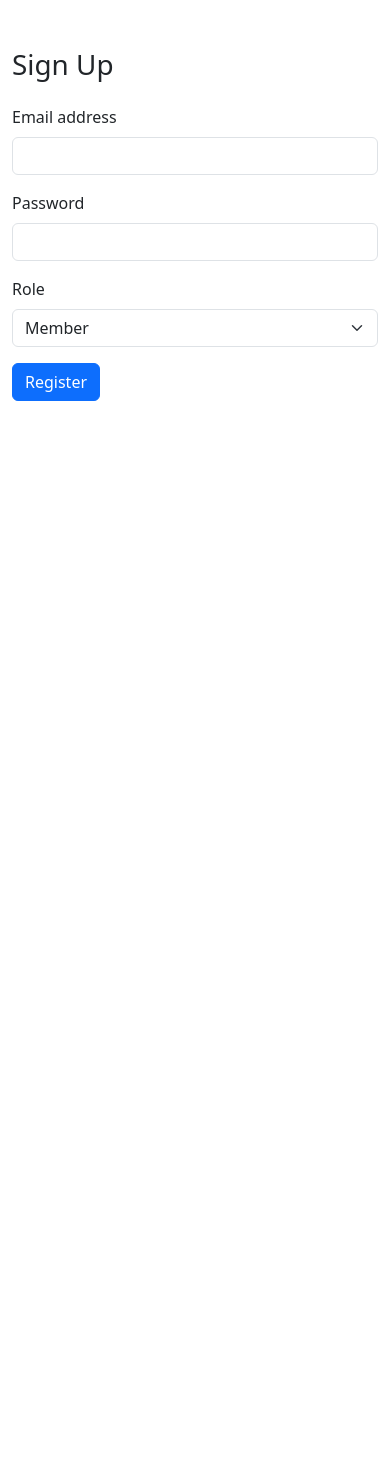
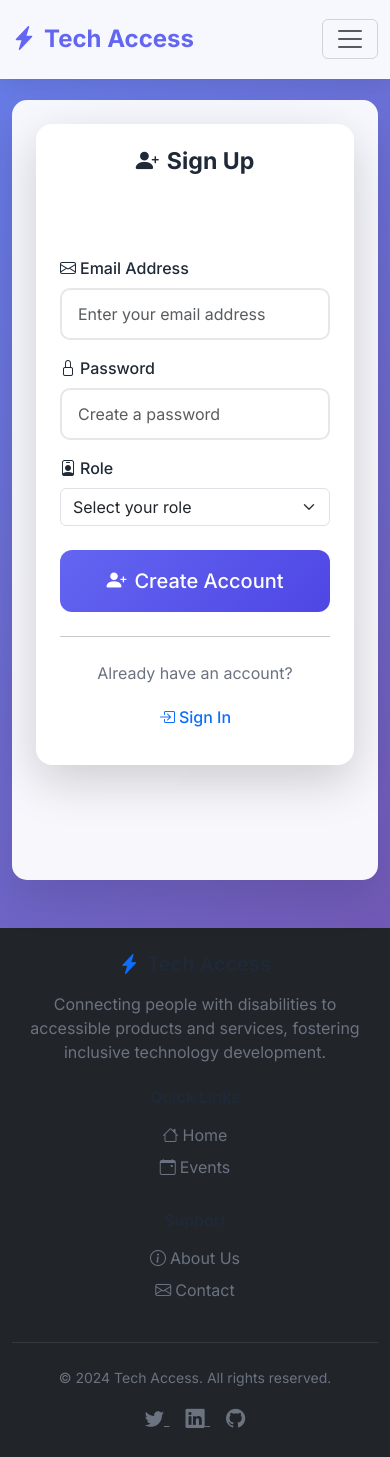
Before and after one commit to lancepounds/tech-access-platform, a Flask app: page /auth/signup in a window 390 px wide. Before the commit the page ends 401 px from the top, so only its background shows below. Run offline with Flask 3, Linux system fonts and the light colour scheme; some libraries are stand-ins or nearby versions.

Commit message:
Assistant checkpoint: Made signup page wider and more responsive
Assistant generated file changes:
- templates/signup.html: Make signup page wider and more responsive with better styling

---

User prompt:

the sign up page is too narrow

Replit-Commit-Author: Assistant
Replit-Commit-Session-Id: d6462252-cae5-4175-9888-b28313fbdbc9

```diff
--- a/templates/signup.html
+++ b/templates/signup.html
@@ -1,51 +1,118 @@
 
-<!doctype html>
-<html lang="en">
-<head>
-  <meta charset="UTF-8">
-  <title>Sign Up</title>
-  <link href="https://cdn.jsdelivr.net/npm/bootstrap@5.4.3/dist/css/bootstrap.min.css" rel="stylesheet">
-</head>
-<body class="container py-5">
-  <h1>Sign Up</h1>
-  <form id="signup-form" class="mt-4">
+{% extends "base.html" %}
+
+{% block title %}Sign Up – Tech Access{% endblock %}
+
+{% block content %}
+<div class="row justify-content-center">
+  <div class="col-12 col-sm-10 col-md-8 col-lg-6">
+    <div class="card shadow-lg border-0">
+      <div class="card-header bg-gradient text-white text-center py-4" style="background: linear-gradient(135deg, var(--primary-color), var(--primary-dark));">
+        <h3 class="mb-0 fw-bold">
+          <i class="bi bi-person-plus-fill me-2"></i>Sign Up
+        </h3>
+        <p class="mb-0 mt-2 opacity-90">Create your account to get started</p>
+      </div>
+      <div class="card-body p-4 p-md-5">
+        <form id="signup-form" class="needs-validation" novalidate>
           <div class="mb-3">
-      <label for="email" class="form-label">Email address</label>
-      <input type="email" class="form-control" id="email" required>
+            <label for="email" class="form-label">
+              <i class="bi bi-envelope me-1"></i>Email Address
+            </label>
+            <input type="email" class="form-control" id="email" required
+                   placeholder="Enter your email address">
+            <div class="invalid-feedback">
+              Please provide a valid email address.
             </div>
+          </div>
+
           <div class="mb-3">
-      <label for="password" class="form-label">Password</label>
-      <input type="password" class="form-control" id="password" required>
+            <label for="password" class="form-label">
+              <i class="bi bi-lock me-1"></i>Password
+            </label>
+            <input type="password" class="form-control" id="password" required
+                   placeholder="Create a password">
+            <div class="invalid-feedback">
+              Please provide a password.
             </div>
-    <div class="mb-3">
-      <label for="role" class="form-label">Role</label>
+          </div>
+
+          <div class="mb-4">
+            <label for="role" class="form-label">
+              <i class="bi bi-person-badge me-1"></i>Role
+            </label>
             <select id="role" class="form-select" required>
+              <option value="">Select your role</option>
               <option value="member">Member</option>
-        <option value="company">Company Rep</option>
+              <option value="company">Company Representative</option>
             </select>
+            <div class="invalid-feedback">
+              Please select your role.
             </div>
-    <button type="submit" class="btn btn-primary">Register</button>
+          </div>
+
+          <div class="d-grid mb-4">
+            <button type="submit" class="btn btn-primary btn-lg py-3">
+              <i class="bi bi-person-plus-fill me-2"></i>Create Account
+            </button>
+          </div>
         </form>
 
+        <hr class="my-4">
+
+        <div class="text-center">
+          <p class="mb-0 text-muted">Already have an account?</p>
+          <a href="/login" class="btn btn-outline-primary mt-2">
+            <i class="bi bi-box-arrow-in-right me-1"></i>Sign In
+          </a>
+        </div>
+      </div>
+    </div>
+  </div>
+</div>
+
 <script>
-    document.getElementById('signup-form').addEventListener('submit', async (e) => {
-      e.preventDefault();
-      const email = e.target.email.value;
-      const password = e.target.password.value;
-      const role = e.target.role.value;
+// Enhanced Bootstrap form validation
+(function() {
+  'use strict';
+  window.addEventListener('load', function() {
+    var form = document.getElementById('signup-form');
+
+    form.addEventListener('submit', async function(event) {
+      event.preventDefault();
+
+      if (form.checkValidity() === false) {
+        event.stopPropagation();
+        form.classList.add('was-validated');
+        return;
+      }
+
+      const email = form.email.value;
+      const password = form.password.value;
+      const role = form.role.value;
+
+      try {
         const res = await fetch('/auth/register', {
           method: 'POST',
           headers: {'Content-Type':'application/json'},
           body: JSON.stringify({email, password, role})
         });
+
         const data = await res.json();
+
         if (res.ok) {
           alert('Registered! Please log in.');
           window.location.href = '/login';
         } else {
           alert('Error: ' + (data.msg || data.error));
         }
-    });
+      } catch (error) {
+        alert('Error: Unable to connect to server');
+      }
+
+      form.classList.add('was-validated');
+    }, false);
+  }, false);
+})();
 </script>
-</body>
-</html>
+{% endblock %}
```
Lines whose indentation alone changed are shown as unchanged.
